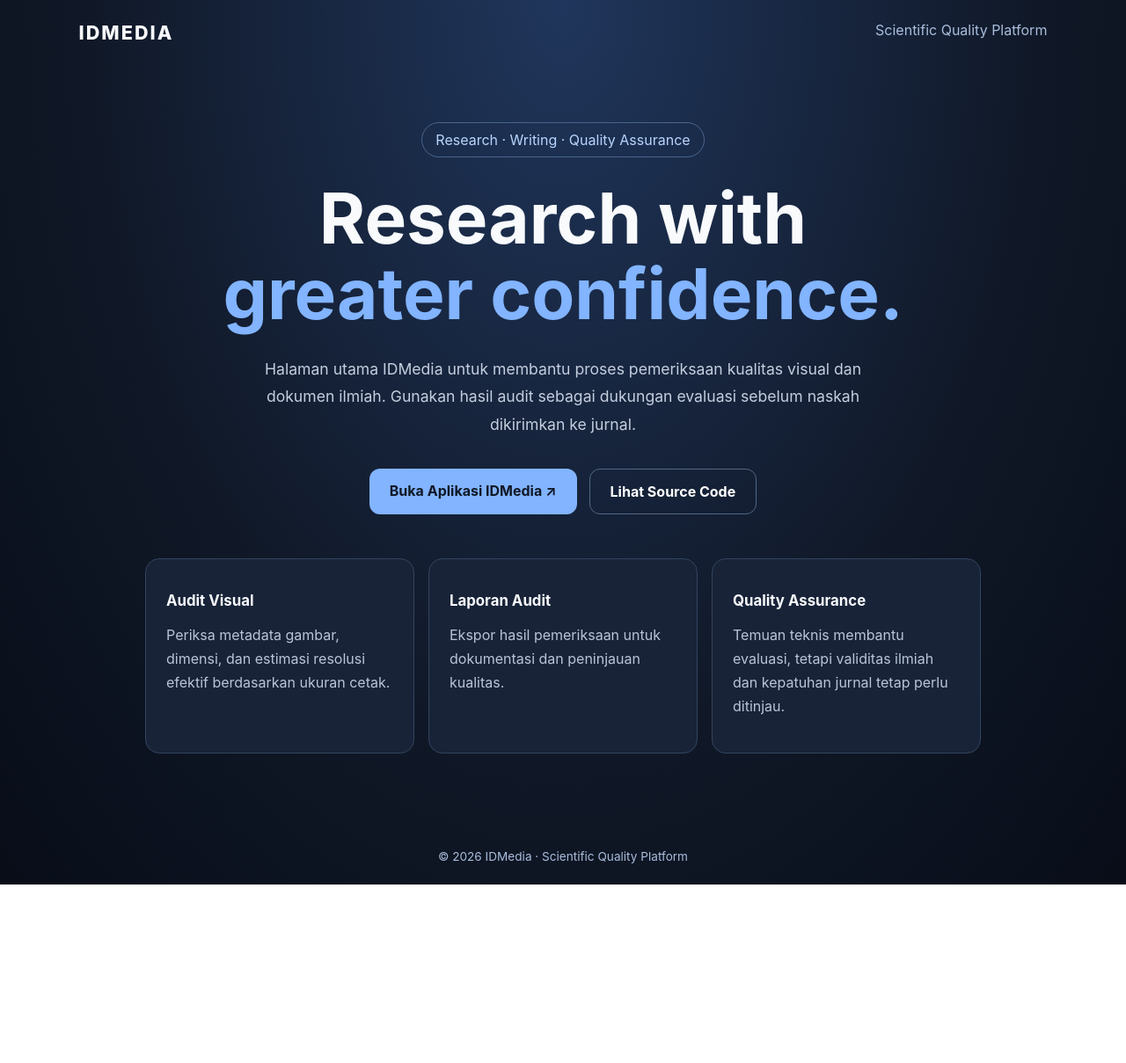
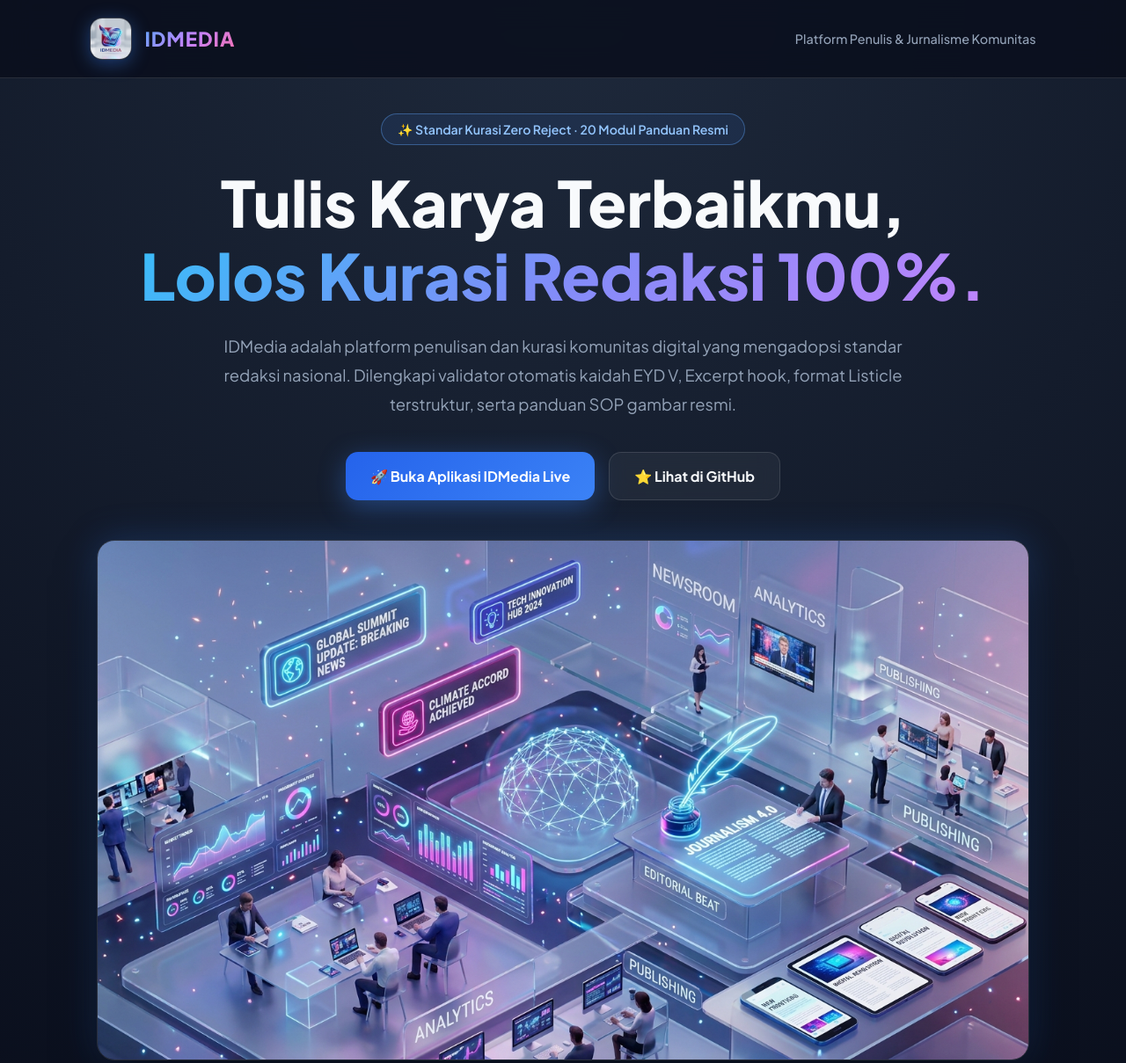
Before and after one commit to indri007/idmedia, a plain HTML site: page index.html in a window 1280 px wide. Shown: the top 1209 px of the page at 88% size. Before the commit the page ends 1006 px from the top, so only its background shows below. Drawn offline with Linux system fonts and the light colour scheme.

Commit message:
docs: showcase 3D Material 3 logo and hero banner on GitHub landing pages

```diff
--- a/index.html
+++ b/index.html
@@ -3,54 +3,257 @@
 <head>
 <meta charset="UTF-8">
 <meta name="viewport" content="width=device-width, initial-scale=1">
-<meta name="description" content="IDMedia — platform pemeriksaan kualitas dokumen ilmiah.">
-<title>IDMedia | Scientific Quality Platform</title>
+<meta name="description" content="IDMedia Community — Platform Penulisan, Kurasi, & Penerbitan Artikel Digital Berstandar Redaksi Nasional.">
+<title>IDMedia Community | Platform Penulis Profesional</title>
+<link rel="preconnect" href="https://fonts.googleapis.com">
+<link rel="preconnect" href="https://fonts.gstatic.com" crossorigin>
+<link href="https://fonts.googleapis.com/css2?family=Plus+Jakarta+Sans:wght@400;500;600;700;800&display=swap" rel="stylesheet">
 <style>
-*{box-sizing:border-box}
-body{margin:0;font-family:-apple-system,BlinkMacSystemFont,"Segoe UI",sans-serif;
-color:#f8fafc;background:radial-gradient(ellipse at top,#20365c,#101827 60%,#080d18);
-min-height:100vh;display:flex;flex-direction:column}
-header,footer{padding:24px 7%}
-header{display:flex;justify-content:space-between;gap:16px;flex-wrap:wrap}
-.brand{font-size:1.35rem;font-weight:800;letter-spacing:2px}
-.tag,footer{color:#a9bddc}
-main{width:min(950px,90%);margin:auto;padding:65px 0 85px;text-align:center}
-.eyebrow{display:inline-block;border:1px solid #49658d;border-radius:99px;padding:9px 15px;color:#b8d5ff}
-h1{font-size:clamp(2.6rem,7vw,5rem);line-height:1.08;margin:26px 0}
-h1 span{color:#82b4ff}
-.intro{max-width:700px;margin:auto;color:#c4cede;font-size:1.1rem;line-height:1.8}
-.actions{display:flex;justify-content:center;flex-wrap:wrap;gap:14px;margin:34px 0 50px}
-.btn{display:inline-block;padding:15px 23px;border-radius:12px;text-decoration:none;font-weight:750}
-.primary{background:#82b4ff;color:#101827}
-.secondary{border:1px solid #526784;color:white}
-.features{display:grid;grid-template-columns:repeat(auto-fit,minmax(210px,1fr));gap:16px;text-align:left}
-.feature{padding:23px;border:1px solid #33445e;background:#182338;border-radius:16px}
-.feature h2{font-size:1.05rem}
-.feature p{color:#b9c5d7;line-height:1.7}
-footer{text-align:center;font-size:.85rem}
+:root {
+  --primary: #3b82f6;
+  --primary-glow: rgba(59, 130, 246, 0.4);
+  --accent: #ec4899;
+  --bg-dark: #0a0f1d;
+  --surface-card: rgba(18, 26, 47, 0.75);
+  --border-glass: rgba(255, 255, 255, 0.12);
+  --text-main: #f8fafc;
+  --text-muted: #94a3b8;
+}
+* { box-sizing: border-box; margin: 0; padding: 0; }
+body {
+  font-family: 'Plus Jakarta Sans', -apple-system, BlinkMacSystemFont, "Segoe UI", sans-serif;
+  color: var(--text-main);
+  background: radial-gradient(circle at 50% 0%, #1e293b 0%, #0a0f1d 75%);
+  min-height: 100vh;
+  display: flex;
+  flex-direction: column;
+  overflow-x: hidden;
+}
+header {
+  padding: 20px 8%;
+  display: flex;
+  justify-content: space-between;
+  align-items: center;
+  backdrop-filter: blur(16px);
+  border-bottom: 1px solid var(--border-glass);
+  position: sticky;
+  top: 0;
+  z-index: 100;
+  background: rgba(10, 15, 29, 0.85);
+}
+.brand-group {
+  display: flex;
+  align-items: center;
+  gap: 14px;
+}
+.brand-logo {
+  width: 48px;
+  height: 48px;
+  border-radius: 14px;
+  object-fit: cover;
+  box-shadow: 0 4px 20px var(--primary-glow);
+  border: 1px solid rgba(255, 255, 255, 0.2);
+}
+.brand-text {
+  font-size: 1.4rem;
+  font-weight: 800;
+  letter-spacing: 1px;
+  background: linear-gradient(135deg, #60a5fa, #c084fc, #f472b6);
+  -webkit-background-clip: text;
+  -webkit-text-fill-color: transparent;
+}
+.tag {
+  color: var(--text-muted);
+  font-size: 0.9rem;
+  font-weight: 500;
+}
+main {
+  width: min(1180px, 92%);
+  margin: auto;
+  padding: 40px 0 80px;
+  text-align: center;
+}
+.eyebrow {
+  display: inline-flex;
+  align-items: center;
+  gap: 8px;
+  border: 1px solid rgba(96, 165, 250, 0.4);
+  background: rgba(59, 130, 246, 0.1);
+  border-radius: 99px;
+  padding: 8px 18px;
+  color: #93c5fd;
+  font-size: 0.88rem;
+  font-weight: 600;
+  margin-bottom: 24px;
+}
+h1 {
+  font-size: clamp(2.4rem, 6vw, 4.5rem);
+  font-weight: 800;
+  line-height: 1.15;
+  margin-bottom: 22px;
+}
+h1 span {
+  background: linear-gradient(135deg, #38bdf8 0%, #818cf8 50%, #c084fc 100%);
+  -webkit-background-clip: text;
+  -webkit-text-fill-color: transparent;
+}
+.intro {
+  max-width: 780px;
+  margin: auto;
+  color: var(--text-muted);
+  font-size: 1.15rem;
+  line-height: 1.8;
+  margin-bottom: 38px;
+}
+.actions {
+  display: flex;
+  justify-content: center;
+  flex-wrap: wrap;
+  gap: 16px;
+  margin-bottom: 45px;
+}
+.btn {
+  display: inline-flex;
+  align-items: center;
+  gap: 10px;
+  padding: 16px 28px;
+  border-radius: 14px;
+  text-decoration: none;
+  font-weight: 700;
+  font-size: 1rem;
+  transition: all 0.25s ease;
+}
+.primary {
+  background: linear-gradient(135deg, #2563eb, #3b82f6);
+  color: #ffffff;
+  box-shadow: 0 8px 30px var(--primary-glow);
+}
+.primary:hover {
+  transform: translateY(-2px);
+  box-shadow: 0 12px 35px rgba(59, 130, 246, 0.6);
+}
+.secondary {
+  border: 1px solid var(--border-glass);
+  background: rgba(255, 255, 255, 0.05);
+  color: var(--text-main);
+  backdrop-filter: blur(10px);
+}
+.secondary:hover {
+  background: rgba(255, 255, 255, 0.1);
+  transform: translateY(-2px);
+}
+.hero-visual {
+  position: relative;
+  max-width: 1060px;
+  margin: 0 auto 60px;
+  border-radius: 20px;
+  overflow: hidden;
+  box-shadow: 0 25px 60px -15px rgba(0, 0, 0, 0.8), 0 0 40px rgba(59, 130, 246, 0.25);
+  border: 1px solid var(--border-glass);
+}
+.hero-visual img {
+  width: 100%;
+  height: auto;
+  display: block;
+  transition: transform 0.4s ease;
+}
+.hero-visual:hover img {
+  transform: scale(1.02);
+}
+.features {
+  display: grid;
+  grid-template-columns: repeat(auto-fit, minmax(260px, 1fr));
+  gap: 22px;
+  text-align: left;
+}
+.feature {
+  padding: 28px;
+  border: 1px solid var(--border-glass);
+  background: var(--surface-card);
+  border-radius: 18px;
+  backdrop-filter: blur(14px);
+  transition: transform 0.25s ease, border-color 0.25s ease;
+}
+.feature:hover {
+  transform: translateY(-4px);
+  border-color: rgba(96, 165, 250, 0.4);
+}
+.feature-icon {
+  font-size: 2rem;
+  margin-bottom: 14px;
+}
+.feature h2 {
+  font-size: 1.25rem;
+  font-weight: 700;
+  margin-bottom: 10px;
+  color: #f1f5f9;
+}
+.feature p {
+  color: var(--text-muted);
+  line-height: 1.7;
+  font-size: 0.95rem;
+}
+footer {
+  text-align: center;
+  padding: 30px 8%;
+  color: var(--text-muted);
+  font-size: 0.9rem;
+  border-top: 1px solid var(--border-glass);
+  background: rgba(10, 15, 29, 0.6);
+}
 </style>
 </head>
 <body>
 <header>
-  <div class="brand">IDMEDIA</div>
-  <div class="tag">Scientific Quality Platform</div>
+  <div class="brand-group">
+    <img src="assets/idmedia_logo_3d.jpg" alt="IDMedia 3D Logo" class="brand-logo">
+    <span class="brand-text">IDMEDIA</span>
+  </div>
+  <div class="tag">Platform Penulis & Jurnalisme Komunitas</div>
 </header>
 <main>
-  <div class="eyebrow">Research · Writing · Quality Assurance</div>
-  <h1>Research with<br><span>greater confidence.</span></h1>
-  <p class="intro">Halaman utama IDMedia untuk membantu proses pemeriksaan
-  kualitas visual dan dokumen ilmiah. Gunakan hasil audit sebagai dukungan
-  evaluasi sebelum naskah dikirimkan ke jurnal.</p>
+  <div class="eyebrow">✨ Standar Kurasi Zero Reject · 20 Modul Panduan Resmi</div>
+  <h1>Tulis Karya Terbaikmu,<br><span>Lolos Kurasi Redaksi 100%.</span></h1>
+  <p class="intro">
+    IDMedia adalah platform penulisan dan kurasi komunitas digital yang mengadopsi standar redaksi nasional.
+    Dilengkapi validator otomatis kaidah EYD V, Excerpt hook, format Listicle terstruktur, serta panduan SOP gambar resmi.
+  </p>
   <div class="actions">
-    <a class="btn primary" href="https://idmedia-indonesia.streamlit.app/" target="_blank" rel="noopener noreferrer">Buka Aplikasi IDMedia ↗</a>
-    <a class="btn secondary" href="https://github.com/indri007/idmedia" target="_blank" rel="noopener noreferrer">Lihat Source Code</a>
+    <a class="btn primary" href="https://idmedia-indonesia.streamlit.app/" target="_blank" rel="noopener noreferrer">
+      🚀 Buka Aplikasi IDMedia Live
+    </a>
+    <a class="btn secondary" href="https://github.com/indri007/idmedia" target="_blank" rel="noopener noreferrer">
+      ⭐ Lihat di GitHub
+    </a>
   </div>
+
+  <div class="hero-visual">
+    <img src="assets/idmedia_hero_banner.jpg" alt="IDMedia Digital Newsroom 3D Banner">
+  </div>
+
   <section class="features">
-    <article class="feature"><h2>Audit Visual</h2><p>Periksa metadata gambar, dimensi, dan estimasi resolusi efektif berdasarkan ukuran cetak.</p></article>
-    <article class="feature"><h2>Laporan Audit</h2><p>Ekspor hasil pemeriksaan untuk dokumentasi dan peninjauan kualitas.</p></article>
-    <article class="feature"><h2>Quality Assurance</h2><p>Temuan teknis membantu evaluasi, tetapi validitas ilmiah dan kepatuhan jurnal tetap perlu ditinjau.</p></article>
+    <article class="feature">
+      <div class="feature-icon">✍️</div>
+      <h2>Smart Listicle Editor</h2>
+      <p>Pola baku: Subjudul (H2) ➜ Gambar ➜ Narasi min. 3 kalimat. Dilengkapi detektor kuantitas kata (>= 500) dan verifikasi kapitalisasi judul EYD V.</p>
+    </article>
+    <article class="feature">
+      <div class="feature-icon">🖼️</div>
+      <h2>SOP Gambar & Hak Cipta</h2>
+      <p>Validasi gambar rasio 3:2 landscape, bebas watermark, serta format penulisan caption frasa ilustrasi maupun kalimat berita peristiwa.</p>
+    </article>
+    <article class="feature">
+      <div class="feature-icon">🔐</div>
+      <h2>Panel Moderasi Redaksi</h2>
+      <p>Alur kerja editorial transparan: antrean review naskah, persetujuan tayang (publish), permintaan revisi disertai catatan spesifik, atau penolakan.</p>
+    </article>
+    <article class="feature">
+      <div class="feature-icon">💰</div>
+      <h2>Kalkulator Poin & Finansial</h2>
+      <p>Simulasi konversi views organik menjadi IDN Points (1 Poin per 100 views) dan kalkulasi pencairan rupiah langsung ke e-wallet / rekening bank.</p>
+    </article>
   </section>
 </main>
-<footer>© 2026 IDMedia · Scientific Quality Platform</footer>
+<footer>© 2026 IDMedia Community · Platform Penulis Profesional Berstandar Nasional</footer>
 </body>
 </html>
```
Also changed, not shown: 1 other file.
